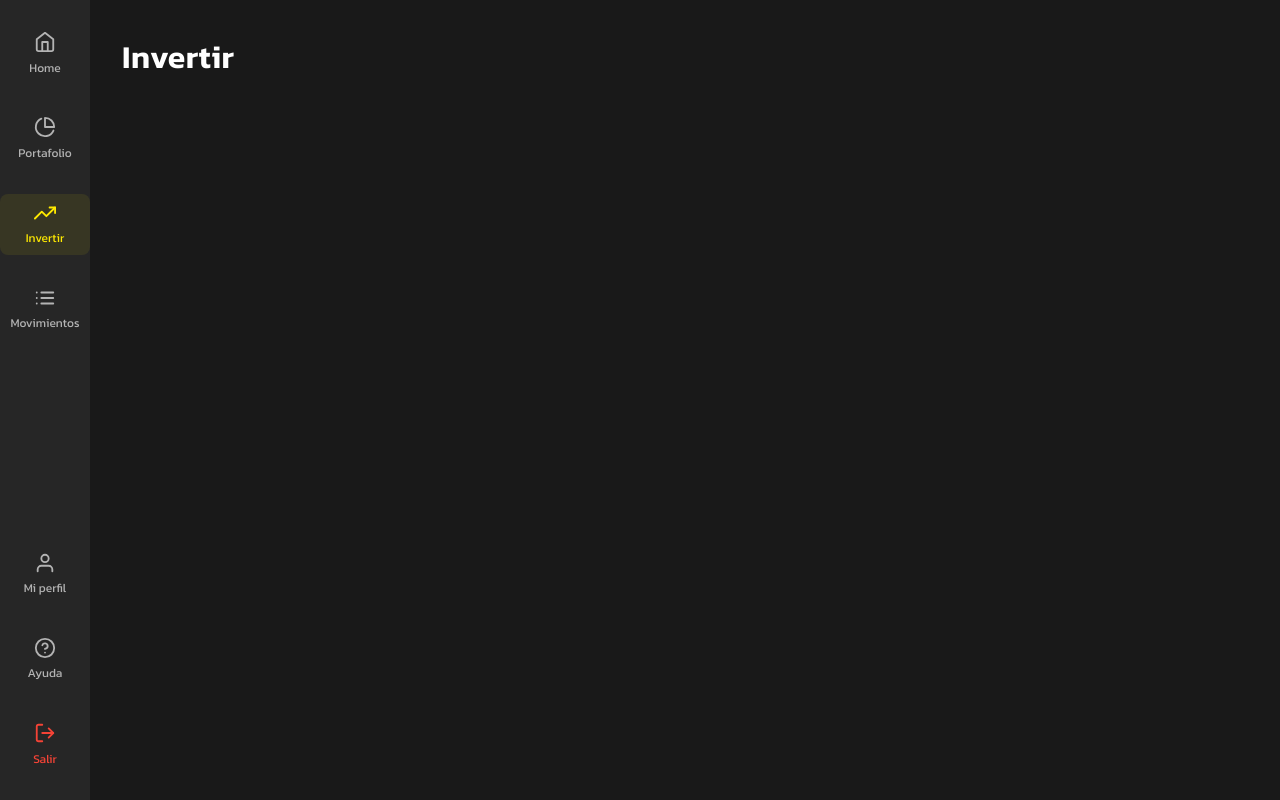
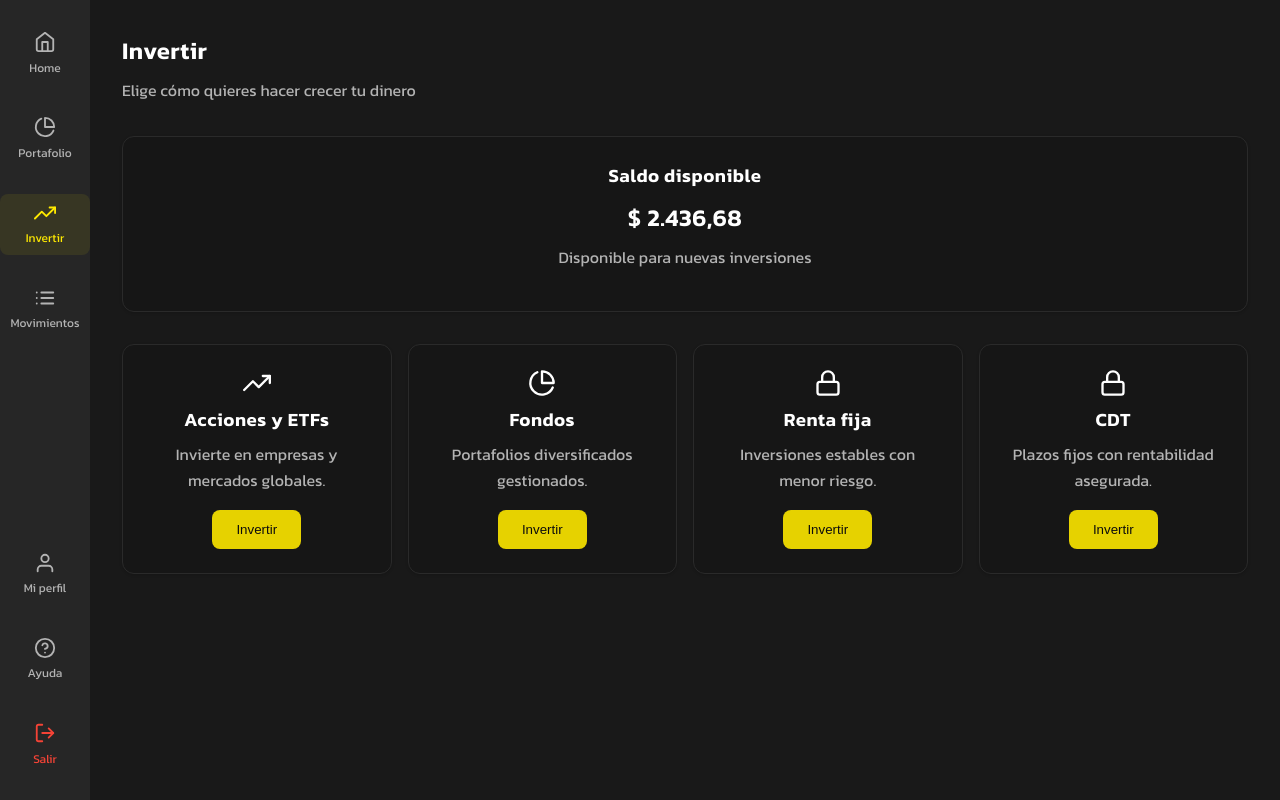
Before and after one commit to jhersara/edron-capitals, a Next.js app: page /onedash in a window 1280 px wide. Both pictures are taken after a click on the item "Invertir". Built offline with nearby package versions, Linux system fonts and the light colour scheme.

Commit message:
Actualizacion del panel

```diff
--- a/src/app/(dashboard)/onedash/components/MainContent.jsx
+++ b/src/app/(dashboard)/onedash/components/MainContent.jsx
@@ -2,6 +2,8 @@
 import React from 'react'
 import Home from '../sections/Home'
 import Portfolio from '../sections/Portafolio'
+import Invest from '../sections/Invest'
+import Movements from '../sections/Movements'
 import '@/app/(dashboard)/onedash/components/MainContent.css'
 import { motion, AnimatePresence } from 'framer-motion'
 
@@ -30,7 +32,5 @@ export default function MainContent({ section }) {
 
 
 /* COMPONENTES SIMULADOS */
-const Invest = () => <h1>Invertir</h1>
-const Movements = () => <h1>Movimientos</h1>
 const Profile = () => <h1>Mi perfil</h1>
 const Help = () => <h1>Centro de ayuda</h1>
--- /dev/null
+++ b/src/app/(dashboard)/onedash/sections/Invest.css
@@ -0,0 +1,39 @@
+.movement-item {
+  display: flex;
+  align-items: center;
+  justify-content: space-between;
+  gap: 1rem;
+}
+
+.movement-left {
+  display: flex;
+  align-items: center;
+  gap: 1rem;
+}
+
+.movement-icon {
+  width: 42px;
+  height: 42px;
+  border-radius: var(--rd-md);
+  background: var(--cl-bg-alt);
+  display: flex;
+  align-items: center;
+  justify-content: center;
+  color: var(--cl-primary-500);
+  font-size: 1.2rem;
+}
+
+.movement-right {
+  text-align: right;
+}
+
+.movement-right strong {
+  display: block;
+  font-size: 1.05rem;
+  color: var(--cl-text-primary);
+}
+
+.movement-status {
+  font-size: 0.85rem;
+  color: var(--cl-text-secondary);
+}
--- /dev/null
+++ b/src/app/(dashboard)/onedash/sections/Invest.jsx
@@ -0,0 +1,56 @@
+'use client'
+
+import { FiTrendingUp, FiPieChart, FiLock } from 'react-icons/fi'
+
+export default function Invest() {
+  return (
+    <section className="container">
+
+      {/* TÍTULO */}
+      <header style={{ marginBottom: '2rem' }}>
+        <h1>Invertir</h1>
+        <p>Elige cómo quieres hacer crecer tu dinero</p>
+      </header>
+
+      {/* RESUMEN */}
+      <div className="card" style={{ marginBottom: '2rem' }}>
+        <h3>Saldo disponible</h3>
+        <h2>$ 2.436,68</h2>
+        <p>Disponible para nuevas inversiones</p>
+      </div>
+
+      {/* OPCIONES */}
+      <div className="grid" style={{ gridTemplateColumns: 'repeat(auto-fit, minmax(220px, 1fr))' }}>
+
+        <div className="card">
+          <FiTrendingUp size={28} />
+          <h3>Acciones y ETFs</h3>
+          <p>Invierte en empresas y mercados globales.</p>
+          <button className="btn-primary">Invertir</button>
+        </div>
+
+        <div className="card">
+          <FiPieChart size={28} />
+          <h3>Fondos</h3>
+          <p>Portafolios diversificados gestionados.</p>
+          <button className="btn-primary">Invertir</button>
+        </div>
+
+        <div className="card">
+          <FiLock size={28} />
+          <h3>Renta fija</h3>
+          <p>Inversiones estables con menor riesgo.</p>
+          <button className="btn-primary">Invertir</button>
+        </div>
+
+        <div className="card">
+          <FiLock size={28} />
+          <h3>CDT</h3>
+          <p>Plazos fijos con rentabilidad asegurada.</p>
+          <button className="btn-primary">Invertir</button>
+        </div>
+
+      </div>
+    </section>
+  )
+}
--- /dev/null
+++ b/src/app/(dashboard)/onedash/sections/Movements.jsx
@@ -0,0 +1,79 @@
+'use client'
+
+import './Invest.css'
+import { FiArrowUpRight, FiArrowDownLeft, FiTrendingUp } from 'react-icons/fi'
+
+const movements = [
+  {
+    id: 1,
+    type: 'Aporte',
+    date: '14 Oct 2025',
+    amount: '+ $5.000.000',
+    status: 'Confirmado',
+    icon: <FiArrowUpRight />
+  },
+  {
+    id: 2,
+    type: 'Rendimiento',
+    date: '19 Sep 2025',
+    amount: '+ $245.000',
+    status: 'Acreditado',
+    icon: <FiTrendingUp />
+  },
+  {
+    id: 3,
+    type: 'Aporte',
+    date: '09 Ago 2025',
+    amount: '+ $3.000.000',
+    status: 'Confirmado',
+    icon: <FiArrowUpRight />
+  },
+  {
+    id: 4,
+    type: 'Retiro',
+    date: '19 Sep 2025',
+    amount: '+ $245.000',
+    status: 'Acreditado',
+    icon: <FiArrowDownLeft />
+  },
+]
+
+export default function Movements() {
+  return (
+    <section className="container">
+
+      {/* TÍTULO */}
+      <header style={{ marginBottom: '2rem' }}>
+        <h1>Movimientos</h1>
+        <p>Historial de tus transacciones recientes</p>
+      </header>
+
+      {/* LISTA */}
+      <div className="grid">
+        {movements.map(mv => (
+          <div key={mv.id} className="card movement-item">
+
+            <div className="movement-left">
+              <div className="movement-icon">
+                {mv.icon}
+              </div>
+              <div>
+                <h4>{mv.type}</h4>
+                <p>{mv.date}</p>
+              </div>
+            </div>
+
+            <div className="movement-right">
+              <strong>{mv.amount}</strong>
+              <span className="movement-status">
+                {mv.status}
+              </span>
+            </div>
+
+          </div>
+        ))}
+      </div>
+
+    </section>
+  )
+}
```
